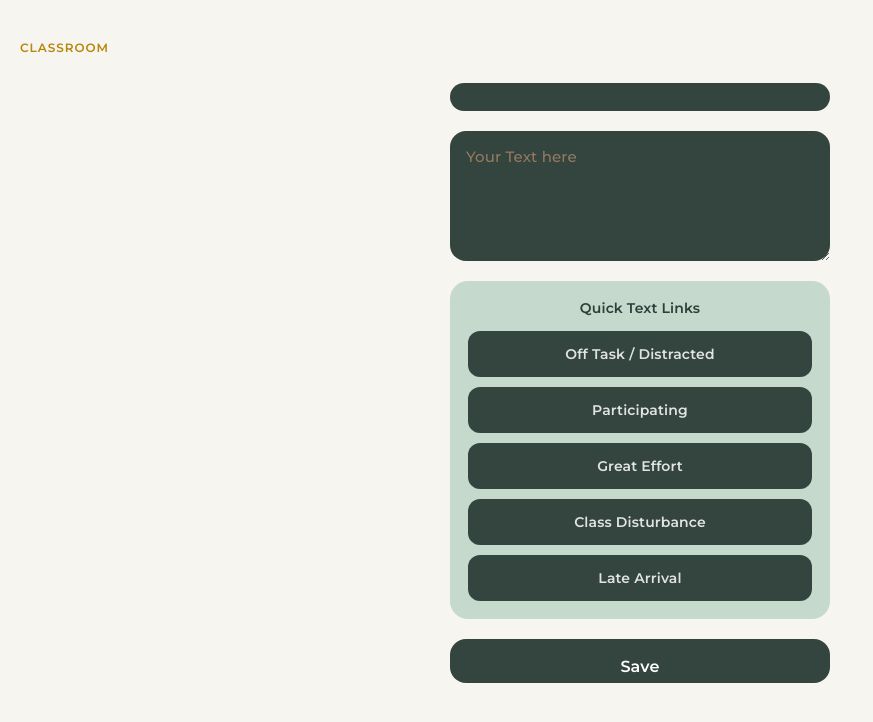
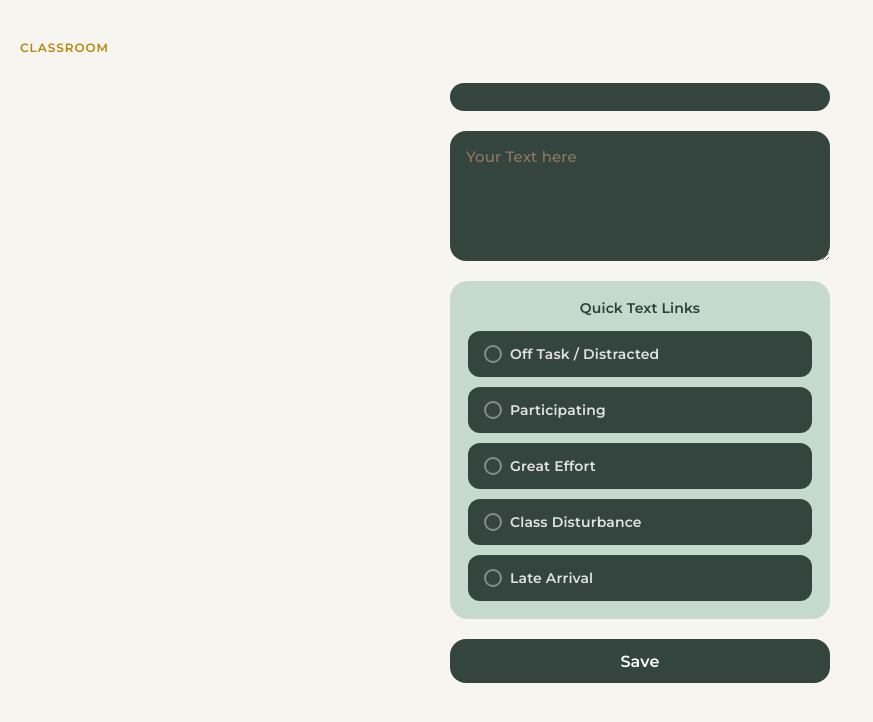
Before and after one commit to aquax-xmarine/studentDataManagement, a React (Vite) app in the folder frontend/: page /during-class/1/session/1/student/1 in a window 1280 px wide. Shown: the top 722 px of the page, without its empty margins (0-873 px from the left). Built offline with nearby package versions, Linux system fonts and the light colour scheme; no server answers.

Commit message:
UI inconsistencies fixed

```diff
--- a/frontend/src/pages/ClassRemarks.jsx
+++ b/frontend/src/pages/ClassRemarks.jsx
@@ -129,7 +129,7 @@ function ClassRemarks() {
                     </button>
 
                     {savedMessage && (
-                        <span className="saved-message">Saved</span>
+                        <span className="saved-message">Saved Successfully!</span>
                     )}
                 </div>
 
--- a/frontend/src/pages/ClassSessionScreen.jsx
+++ b/frontend/src/pages/ClassSessionScreen.jsx
@@ -15,7 +15,10 @@ const mockSession = {
   ]
 }
 
+
 function ClassSessionScreen() {
+  const DEV_MODE = false;
+
   const [isScheduledToday, setIsScheduledToday] = useState(false);
   const [lastCompleted, setLastCompleted] = useState(null);
 
@@ -78,7 +81,6 @@ function ClassSessionScreen() {
 
       {/* ---- previous class ---- */}
       <section className="session-section">
-        <h2 className="session-label">Class Status</h2>
 
         <div className="stat-card">
           <div className="stat-card__item">
@@ -131,9 +133,18 @@ function ClassSessionScreen() {
       <section className="session-section">
         <h2 className="session-label">Upcoming Class</h2>
         <div className="button-group">
+          {/* <button
+            className="add-details-button"
+            disabled={!(DEV_MODE || isScheduledToday)}
+            onClick={() =>
+              navigate(`/during-class/${groupId}/session/${sessionId}/remarks`)
+            }
+          >
+            Add Details
+          </button> */}
+
           <button
             className="add-details-button"
-            disabled={!isScheduledToday}
             onClick={() =>
               navigate(`/during-class/${groupId}/session/${sessionId}/remarks`)
             }
@@ -141,7 +152,7 @@ function ClassSessionScreen() {
             Add Details
           </button>
 
-          {!isScheduledToday && (
+          {!DEV_MODE && !isScheduledToday && (
             <p className="schedule-message">
               No class is scheduled today.
             </p>
--- a/frontend/src/pages/StudentClassRemarks.jsx
+++ b/frontend/src/pages/StudentClassRemarks.jsx
@@ -120,35 +120,40 @@ function StudentClassRemarks() {
                     className={quickLinks.distracted ? "quick-button active" : "quick-button"}
                     onClick={() => toggleLink("distracted")}
                 >
-                    Off Task / Distracted
+                    <span className="quick-button-check">✓</span>
+                    <span>Off Task / Distracted</span>
                 </button>
 
                 <button
                     className={quickLinks.participating ? "quick-button active" : "quick-button"}
                     onClick={() => toggleLink("participating")}
                 >
-                    Participating
+                    <span className="quick-button-check">✓</span>
+                    <span>Participating</span>
                 </button>
 
                 <button
                     className={quickLinks.great_effort ? "quick-button active" : "quick-button"}
                     onClick={() => toggleLink("great_effort")}
                 >
-                    Great Effort
+                    <span className="quick-button-check">✓</span>
+                    <span>Great Effort</span>
                 </button>
 
                 <button
                     className={quickLinks.class_disturbance ? "quick-button active" : "quick-button"}
                     onClick={() => toggleLink("class_disturbance")}
                 >
-                    Class Disturbance
+                    <span className="quick-button-check">✓</span>
+                    <span>Class Disturbance</span>
                 </button>
 
                 <button
                     className={quickLinks.late_arrival ? "quick-button active" : "quick-button"}
                     onClick={() => toggleLink("late_arrival")}
                 >
-                    Late Arrival
+                    <span className="quick-button-check">✓</span>
+                    <span>Late Arrival</span>
                 </button>
 
             </div>
--- a/frontend/src/pages/StudentRemarks.jsx
+++ b/frontend/src/pages/StudentRemarks.jsx
@@ -129,7 +129,7 @@ function StudentRemarks() {
                 </button>
 
                 {savedMessage && (
-                    <span className="remarks-saved-message">Saved</span>
+                    <span className="remarks-saved-message">Saved Successfully!</span>
                 )}
             </div>
 
--- a/frontend/src/styles/AssignmentStudents.css
+++ b/frontend/src/styles/AssignmentStudents.css
@@ -92,7 +92,7 @@
   background: none;
   border: none;
   padding: 4px;
-  color: #e0a778;
+  color: #ffffff;
   font-family: inherit;
   font-size: 14px;
   font-weight: 600;
@@ -110,11 +110,11 @@
 }
 
 .student-mark-button.is-selected {
-  color: #ffffff;
+  color: #b8860b;
 }
 
 .student-mark-button:focus-visible {
-  outline: 2px solid #b8860b;
+  outline: 2px solid #ffffff;
   outline-offset: 2px;
   border-radius: 4px;
 }
--- a/frontend/src/styles/ClassRemarks.css
+++ b/frontend/src/styles/ClassRemarks.css
@@ -64,12 +64,8 @@
   outline: 2px solid #b8860b;
   outline-offset: 2px;
 }
-
 .save-row {
-  display: flex;
-  align-items: center;
-  justify-content: center;
-  gap: 14px;
+  display: block;
   margin-top: 12px;
 }
 
@@ -84,7 +80,22 @@
   font-family: inherit;
   font-size: 14px;
   font-weight: 600;
+  display: flex;
+  align-items: center;
+  justify-content: center;
   transition: background 0.15s ease, transform 0.15s ease, opacity 0.15s ease;
+}
+
+.saved-message {
+  display: flex;
+  align-items: center;
+  justify-content: center;
+  gap: 6px;
+  margin-top: 10px;
+  font-size: 13px;
+  font-weight: 600;
+  color: #2f3e3a;
+  height: 44px;
 }
 
 .save-button:hover {
@@ -139,7 +150,7 @@
   width: 100%;
   box-sizing: border-box;
   background: #34443f;
-  color: #e0a778;
+  color: #ffffff;
   border: none;
   border-radius: 12px;
   padding: 12px 16px;
--- a/frontend/src/styles/StudentClassRemarks.css
+++ b/frontend/src/styles/StudentClassRemarks.css
@@ -38,7 +38,7 @@
   max-width: 380px;
   min-height: 130px;
   background: #34443f;
-  color: #e0a778;
+  color: #ffffff;
   font-family: inherit;
   font-size: 15px;
   font-weight: 500;
@@ -77,7 +77,9 @@
 }
 
 .quick-button {
-  display: block;
+  display: flex;
+  align-items: center;
+  gap: 8px;
   width: 100%;
   background: #34443f;
   color: rgba(255, 255, 255, 0.85);
@@ -88,8 +90,29 @@
   padding: 12px 14px;
   margin-bottom: 10px;
   cursor: pointer;
-  text-align: center;
+  text-align: left;
   transition: background 0.15s ease, border-color 0.15s ease, transform 0.15s ease;
+}
+
+.quick-button-check {
+  display: inline-flex;
+  align-items: center;
+  justify-content: center;
+  width: 18px;
+  height: 18px;
+  flex-shrink: 0;
+  border-radius: 50%;
+  border: 2px solid rgba(255, 255, 255, 0.4);
+  font-size: 12px;
+  font-weight: 700;
+  color: transparent;
+  transition: all 0.15s ease;
+}
+
+.quick-button.active .quick-button-check {
+  background: #ffffff;
+  border-color: #ffffff;
+  color: #34443f;
 }
 
 .quick-button:last-child {
@@ -106,20 +129,160 @@
 
 .quick-button.active {
   background: #34443f;
-  color: #e0a778;
-  border-color: #e0a778;
+  color: #ffffff;
+  border-color: #ffffff;
+}
+
+.student-page {
+  box-sizing: border-box;
+  min-height: 100vh;
+  padding: 40px 20px 60px;
+  background: #f7f5f0;
+  font-family: 'Montserrat', -apple-system, 'Segoe UI', Roboto, sans-serif;
+  display: flex;
+  flex-direction: column;
+  align-items: center;
+}
+
+.student-title {
+  align-self: flex-start;
+  width: 100%;
+  max-width: 380px;
+  font-size: 26px;
+  font-weight: 700;
+  color: #2f3e3a;
+  margin: 0 0 18px;
+}
+
+.student-name {
+  width: 100%;
+  max-width: 380px;
+  background: #34443f;
+  color: #ffffff;
+  font-size: 16px;
+  font-weight: 700;
+  text-align: center;
+  border-radius: 14px;
+  padding: 14px;
+  margin-bottom: 20px;
+}
+
+.remarks-box {
+  box-sizing: border-box;
+  width: 100%;
+  max-width: 380px;
+  min-height: 130px;
+  background: #34443f;
+  color: #ffffff;
+  font-family: inherit;
+  font-size: 15px;
+  font-weight: 500;
+  border: none;
+  border-radius: 16px;
+  padding: 16px;
+  margin-bottom: 20px;
+  resize: vertical;
+  transition: box-shadow 0.15s ease;
+}
+
+.remarks-box::placeholder {
+  color: rgba(224, 167, 120, 0.55);
+}
+
+.remarks-box:focus {
+  outline: none;
+  box-shadow: 0 0 0 3px rgba(224, 167, 120, 0.4);
+}
+
+.quick-card {
+  width: 100%;
+  max-width: 380px;
+  background: #c6d9cd;
+  border-radius: 18px;
+  padding: 18px;
+  margin-bottom: 20px;
+}
+
+.quick-card h3 {
+  text-align: center;
+  font-size: 14px;
+  font-weight: 600;
+  color: #2f3e3a;
+  margin: 0 0 14px;
+}
+
+.quick-button {
+  display: flex;
+  align-items: center;
+  gap: 8px;
+  width: 100%;
+  background: #34443f;
+  color: rgba(255, 255, 255, 0.85);
+  font-size: 14px;
+  font-weight: 600;
+  border: 2px solid transparent;
+  border-radius: 12px;
+  padding: 12px 14px;
+  margin-bottom: 10px;
+  cursor: pointer;
+  text-align: left;
+  transition: background 0.15s ease, border-color 0.15s ease, transform 0.15s ease;
+}
+
+.quick-button-check {
+  display: inline-flex;
+  align-items: center;
+  justify-content: center;
+  width: 18px;
+  height: 18px;
+  flex-shrink: 0;
+  border-radius: 50%;
+  border: 2px solid rgba(255, 255, 255, 0.4);
+  font-size: 12px;
+  font-weight: 700;
+  color: transparent;
+  transition: all 0.15s ease;
+}
+
+.quick-button.active .quick-button-check {
+  background: #ffffff;
+  border-color: #ffffff;
+  color: #34443f;
+}
+
+.quick-button:last-child {
+  margin-bottom: 0;
+}
+
+.quick-button:hover {
+  background: #3f544d;
+}
+
+.quick-button:active {
+  transform: scale(0.98);
+}
+
+.quick-button.active {
+  background: #34443f;
+  color: #ffffff;
+  border-color: #ffffff;
 }
 
 .save-button {
+  box-sizing: border-box;
   width: 100%;
   max-width: 380px;
   background: #34443f;
   color: #ffffff;
   font-size: 16px;
   font-weight: 600;
+  font-family: inherit;
   border: none;
   border-radius: 16px;
   padding: 18px;
+  display: flex;
+  align-items: center;
+  justify-content: center;
   cursor: pointer;
   transition: background 0.15s ease, transform 0.15s ease, opacity 0.15s ease;
 }
@@ -159,3 +322,39 @@
   content: "✓";
   font-weight: 700;
 }
+
+.save-button:hover {
+  background: #3f544d;
+}
+
+.save-button:active {
+  transform: scale(0.98);
+}
+
+.save-button:disabled {
+  background: #dfe3e0;
+  color: #8a948f;
+  cursor: not-allowed;
+  transform: none;
+}
+
+.saved-message {
+  display: flex;
+  align-items: center;
+  gap: 8px;
+  justify-content: center;
+  width: 100%;
+  max-width: 380px;
+  background: #e5f0e9;
+  color: #2f6b4a;
+  font-size: 14px;
+  font-weight: 600;
+  border-radius: 12px;
+  padding: 12px 14px;
+  margin-top: 14px;
+}
+
+.saved-message::before {
+  content: "✓";
+  font-weight: 700;
+}
```
Also changed, not shown: frontend/src/styles/StudentRemarks.css (+25 -18 lines), 1 other file (tests, documents, lock files or other folders).
